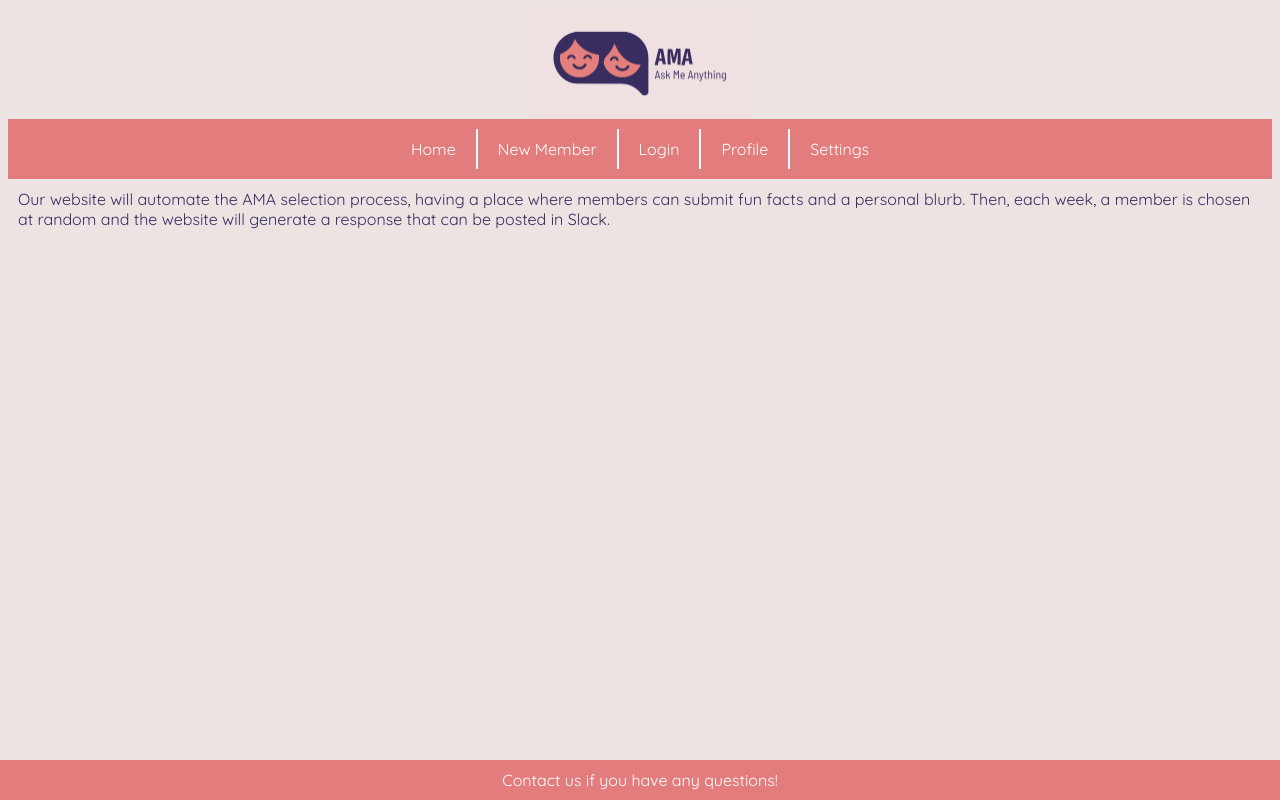
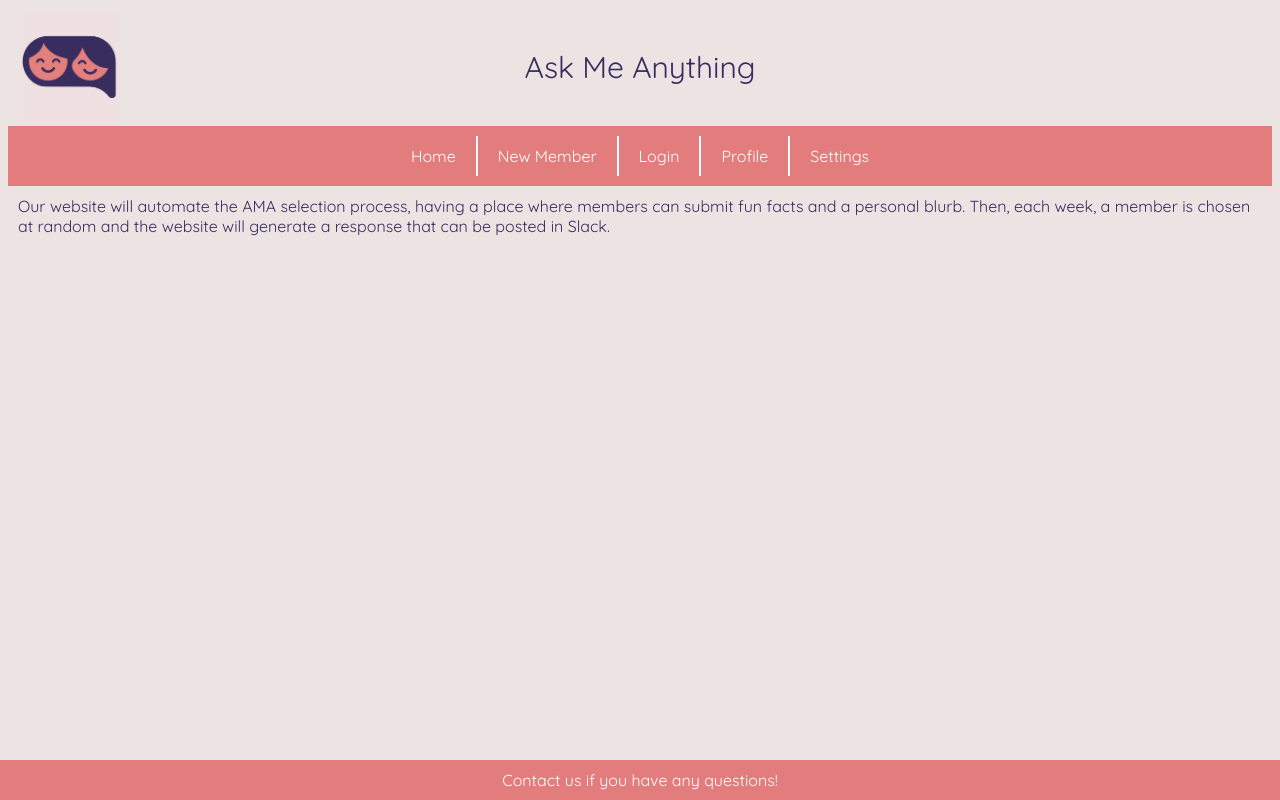
Before and after one commit to naman0r/ama-consulting-project, a React (Vite) app in the folder frontend/: page / in a window 1280 px wide. Built offline with nearby package versions, Linux system fonts and the light colour scheme; some icons are missing.

Commit message:
restructured header

```diff
--- a/frontend/src/components/Header.jsx
+++ b/frontend/src/components/Header.jsx
@@ -1,11 +1,12 @@
 import React from "react";
 import "../styles/TopNav.css";
-import logo from '../assets/logo-png.png';
+import logo from '../assets/logo-new.png';
 
 const Header = () => {
     return (
             <header>
             <img src={logo} alt="Logo"></img>
+            Ask Me Anything
             </header>
     );
 };
--- a/frontend/src/styles/TopNav.css
+++ b/frontend/src/styles/TopNav.css
@@ -14,8 +14,10 @@
   }
 
   img {
-    width: 250px;
+    width: 100px;
     height: auto;
+    position: absolute;
+    left: 20px;
   }
 
   header {
@@ -23,6 +25,11 @@
     justify-content: center;
     align-items: center;
     background-color: #ece3e3;
+    color: #382d5e;
+    font-family: 'Quicksand';
+    font-size: 30px;
+    text-align: center;
+    padding: 40px;
   }
 
   .nav_bar {
@@ -40,5 +47,5 @@
   }
 
   .nav_button:hover, .profile_button:hover {
-    background-color: #e3b6b6;
+    background-color: #f7a8a8;
   }
```
Also changed, not shown: frontend/src/assets/logo-new.png (added), frontend/src/assets/logo-png.png (deleted).
